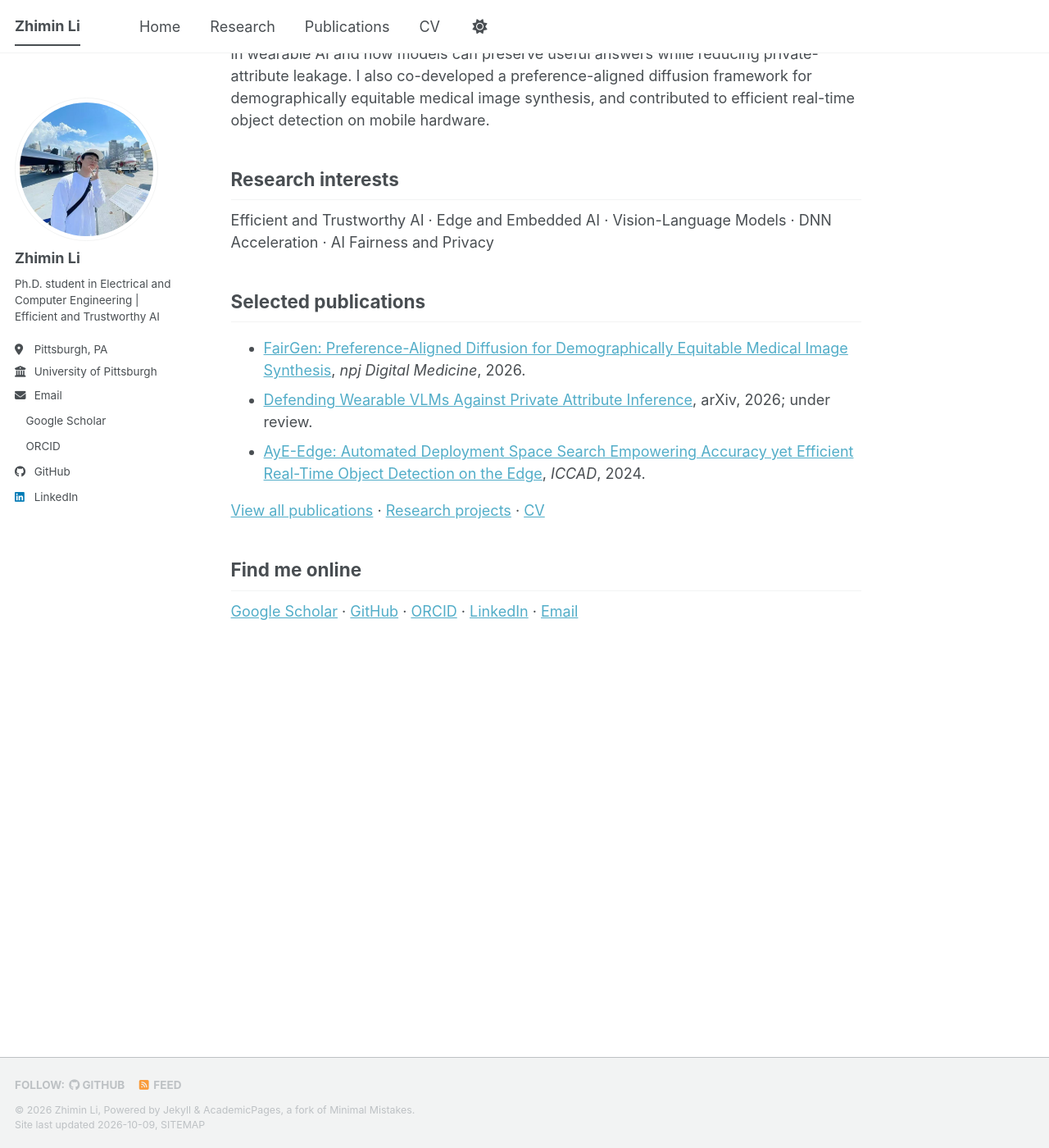
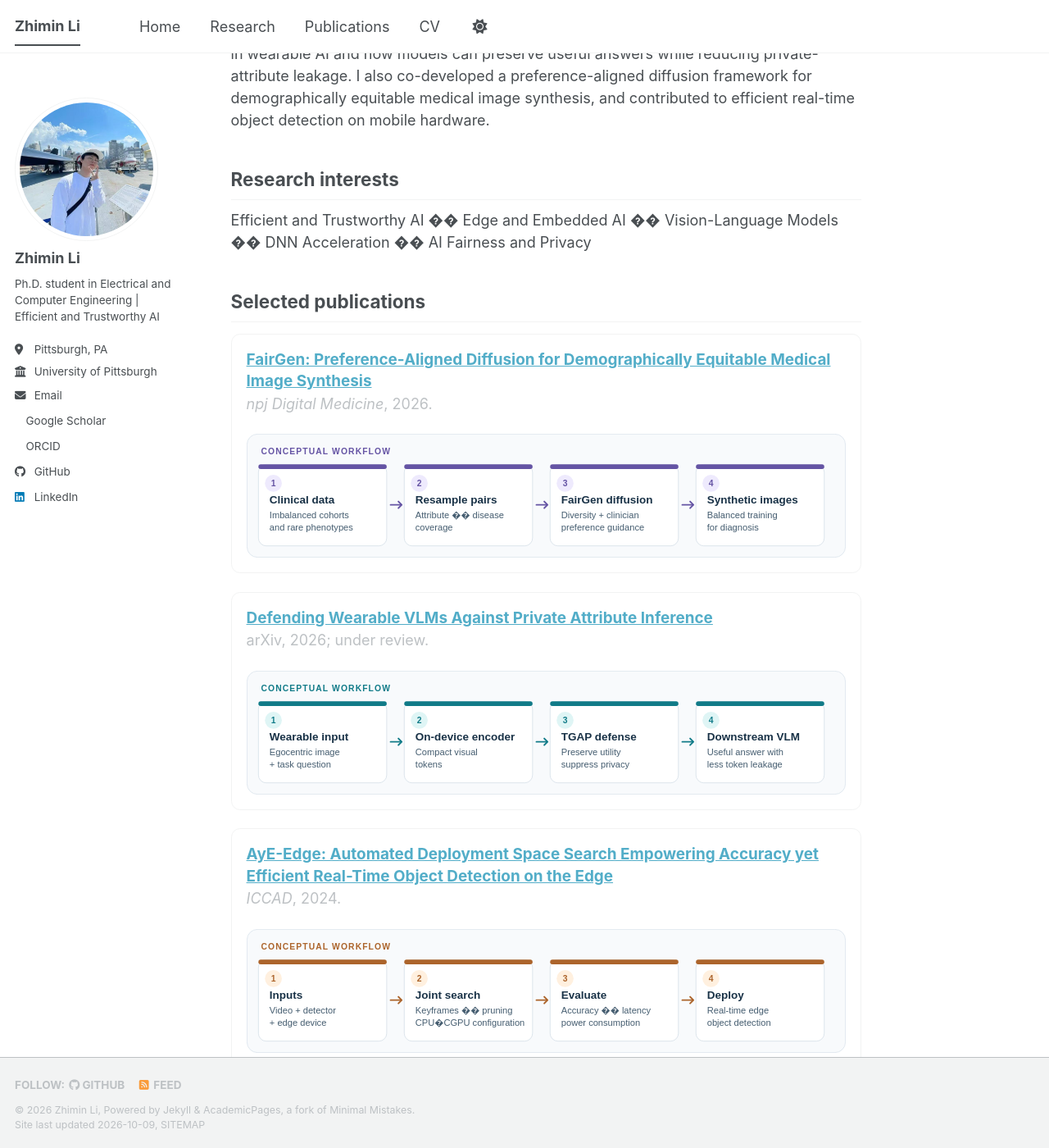
Before and after one commit to Krisocer/Krisocer.github.io, a Jekyll site: the page built from _pages/about.md, in a window 1280 px wide and 1400 px high, scrolled down 250 px. Shown: the whole window at 82% size. Built offline with Jekyll 4.4.1, drawn with Linux system fonts in a browser that asks for light colours; a style sheet for code colours, icons or effects is not loaded.

Commit message:
Add workflow previews to selected publications

```diff
--- a/_pages/about.md
+++ b/_pages/about.md
@@ -13,16 +13,36 @@ My recent work studies how sensitive information can be exposed through visual t
 
 ## Research interests
 
-Efficient and Trustworthy AI · Edge and Embedded AI · Vision-Language Models · DNN Acceleration · AI Fairness and Privacy
+Efficient and Trustworthy AI �� Edge and Embedded AI �� Vision-Language Models �� DNN Acceleration �� AI Fairness and Privacy
 
 ## Selected publications
 
-- [FairGen: Preference-Aligned Diffusion for Demographically Equitable Medical Image Synthesis](https://doi.org/10.1038/s41746-026-02868-z), *npj Digital Medicine*, 2026.
-- [Defending Wearable VLMs Against Private Attribute Inference](https://arxiv.org/abs/2608.28691), arXiv, 2026; under review.
-- [AyE-Edge: Automated Deployment Space Search Empowering Accuracy yet Efficient Real-Time Object Detection on the Edge](https://doi.org/10.1145/3676536.3676655), *ICCAD*, 2024.
+<div class="selected-paper-list">
+  <article class="selected-paper">
+    <h3><a href="https://doi.org/10.1038/s41746-026-02868-z">FairGen: Preference-Aligned Diffusion for Demographically Equitable Medical Image Synthesis</a></h3>
+    <p class="selected-paper__meta"><em>npj Digital Medicine</em>, 2026.</p>
+    <a class="selected-paper__preview" href="https://doi.org/10.1038/s41746-026-02868-z" aria-label="Open the FairGen paper">
+      <img src="/images/fairgen-workflow.svg" alt="FairGen concept: rebalance clinical data, guide diffusion with diversity and clinician preferences, then use synthetic images for diagnosis." width="920" height="190" loading="lazy" />
+    </a>
+  </article>
+  <article class="selected-paper">
+    <h3><a href="https://arxiv.org/abs/2608.28691">Defending Wearable VLMs Against Private Attribute Inference</a></h3>
+    <p class="selected-paper__meta">arXiv, 2026; under review.</p>
+    <a class="selected-paper__preview" href="https://arxiv.org/abs/2608.28691" aria-label="Open the wearable VLM privacy paper">
+      <img src="/images/wearable-vlm-workflow.svg" alt="Wearable VLM concept: encode egocentric images on device, protect visual tokens with TGAP, and generate a useful answer downstream." width="920" height="190" loading="lazy" />
+    </a>
+  </article>
+  <article class="selected-paper">
+    <h3><a href="https://doi.org/10.1145/3676536.3676655">AyE-Edge: Automated Deployment Space Search Empowering Accuracy yet Efficient Real-Time Object Detection on the Edge</a></h3>
+    <p class="selected-paper__meta"><em>ICCAD</em>, 2024.</p>
+    <a class="selected-paper__preview" href="https://doi.org/10.1145/3676536.3676655" aria-label="Open the AyE-Edge paper">
+      <img src="/images/aye-edge-workflow.svg" alt="AyE-Edge concept: jointly search keyframe selection, detector pruning, and CPU-GPU settings to deploy efficient real-time object detection." width="920" height="190" loading="lazy" />
+    </a>
+  </article>
+</div>
 
-[View all publications](/publications/) · [Research projects](/research/) · [CV](/cv/)
+[View all publications](/publications/) �� [Research projects](/research/) �� [CV](/cv/)
 
 ## Find me online
 
-[Google Scholar](https://scholar.google.com/citations?user=5TZad1kAAAAJ) · [GitHub](https://github.com/Krisocer) · [ORCID](https://orcid.org/0009-0009-5925-2396) · [LinkedIn](https://www.linkedin.com/in/zhimin-li-codewriting/) · [Email](mailto:zhl157@pitt.edu)
+[Google Scholar](https://scholar.google.com/citations?user=5TZad1kAAAAJ) �� [GitHub](https://github.com/Krisocer) �� [ORCID](https://orcid.org/0009-0009-5925-2396) �� [LinkedIn](https://www.linkedin.com/in/zhimin-li-codewriting/) �� [Email](mailto:zhl157@pitt.edu)
--- /dev/null
+++ b/_sass/layout/_paper-previews.scss
@@ -0,0 +1,38 @@
+.selected-paper-list {
+  display: grid;
+  gap: 1.25rem;
+  margin: 0.75rem 0 1.5rem;
+}
+
+.selected-paper {
+  padding: 1rem;
+  border: 1px solid var(--global-border-color);
+  border-radius: 0.6rem;
+  background: var(--global-bg-color);
+
+  h3 {
+    margin: 0;
+    font-size: 1.05em;
+    line-height: 1.4;
+  }
+}
+
+.selected-paper__meta {
+  margin: 0.35rem 0 0;
+  color: var(--global-text-color-light);
+  font-size: 0.88em;
+}
+
+.selected-paper__preview {
+  display: block;
+  margin-top: 0.8rem;
+  overflow-x: auto;
+
+  img {
+    display: block;
+    width: 100%;
+    min-width: 600px;
+    height: auto;
+    border-radius: 0.45rem;
+  }
+}
--- a/assets/css/main.scss
+++ b/assets/css/main.scss
@@ -35,5 +35,6 @@
     "layout/page",
     "layout/archive",
     "layout/sidebar",
-    "layout/json_cv"
+    "layout/json_cv",
+    "layout/paper-previews"
 ;
```
Also changed, not shown: images/aye-edge-workflow.svg (added), images/fairgen-workflow.svg (added), images/wearable-vlm-workflow.svg (added).
